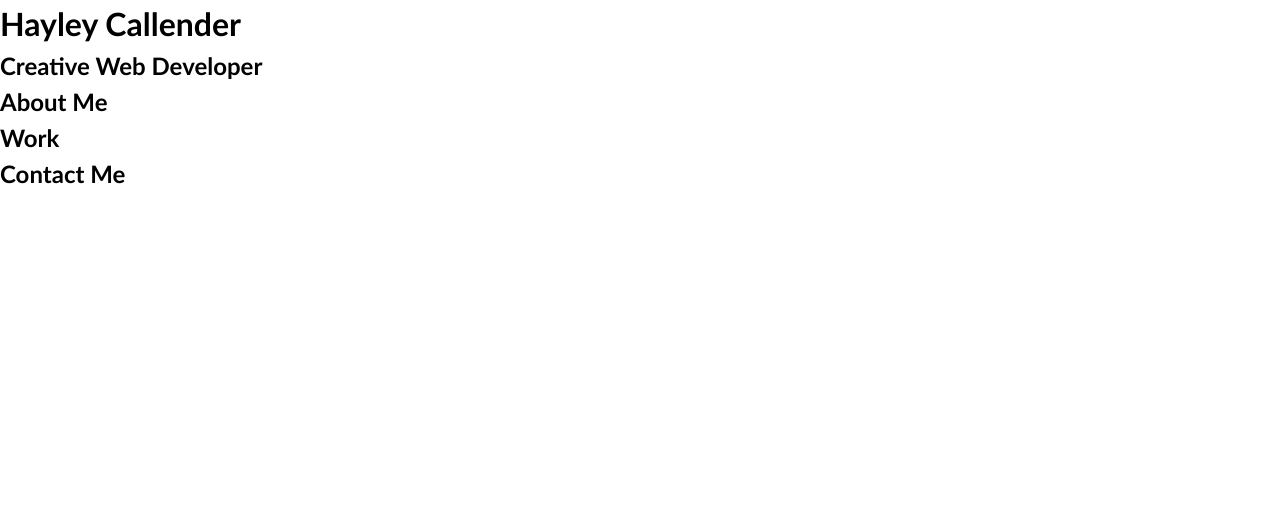
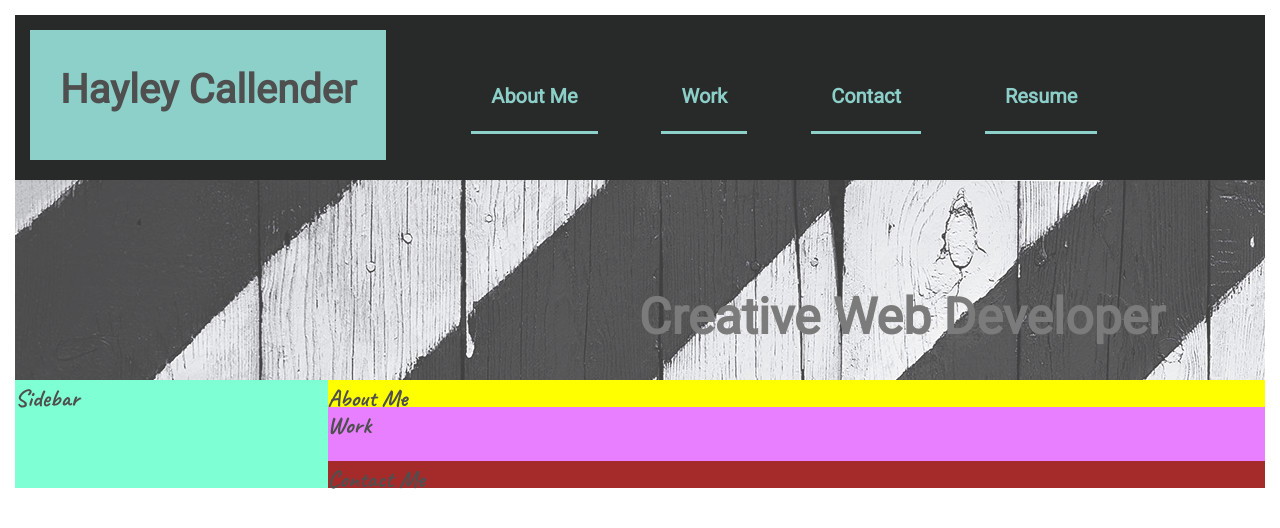
Before and after one commit to Songbird1978/Hayley-Callender-Portfolio, a plain HTML site: page index.html in a window 1280 px wide. Drawn offline with Linux system fonts and the light colour scheme; files that its build step writes are made by us from their sources.

Commit message:
created grid, nav bar and images. Added specific fonts. Colours in grid are placeholder. work in progress.

```diff
--- a/css/style.css
+++ b/css/style.css
@@ -2,11 +2,14 @@
   box-sizing: border-box;
 }
 
+/* Main styles */
+
 body {
-  margin: 0;
+  margin: 15px;
   padding: 0;
-  font-family: 'Trebuchet MS', 'Lucida Sans Unicode', 'Lucida Grande', 'Lucida Sans', Arial, sans-serif;
+  font-family: Caveat;
   line-height: 1.5;
+  color: rgb(79, 79, 79);
 }
 
 h1,
@@ -21,3 +24,126 @@ h6 {
 p {
   margin: 0;
 }
+
+
+/* Navigation styles */
+
+
+
+.nav {
+
+  display: flex;
+  background:rgb(40, 41, 41) ;
+
+}
+
+.logo {
+
+  font-family: Roboto;
+  font-size: 40px;
+  text-shadow: 2px 2px 8px, rgb(206, 177, 208) ;
+  padding:30px;
+  text-align: center;
+  margin-right: 15px;
+  margin-top: 15px;
+  margin-bottom: 15px;
+  margin-left: 15px;
+  height: 130px;
+  background-color: rgba(163, 245, 237, 0.817);
+
+}
+
+.navItem {
+  border-style:solid;
+  border-bottom-color:rgba(163, 245, 237, 0.817);
+  border-left: none;
+  border-right: none;
+  border-top: none;
+  padding: 20px;
+  margin: 30px;
+
+}
+
+
+nav ul li {
+  display: inline-flex;
+  font-family: Roboto;
+  font-size: 20px;
+}
+
+
+/* navigation hover styles*/
+
+nav ul li a {
+  color: rgba(163, 245, 237, 0.817);
+  text-decoration:none;
+  font-weight: bold;
+}
+
+nav ul li a:hover {
+  color:rgb(206, 177, 208);
+  transition: 2s;
+}
+
+
+/* The hero image */
+.hero-banner {
+  display: flexbox;
+  background-image: url("../images/sm-hero-bg.jpg");
+  opacity: 75%;
+  height: 200px;
+
+}
+
+.hero-tag {
+
+  font-family: Roboto;
+  font-size: 50px;
+  text-align: right;
+  padding: 100px;
+  color: rgb(79, 79, 79);
+  text-shadow: 2px 2px 8px, rgb(206, 177, 208) ;
+
+
+}
+
+
+/* Grid Container and content */
+
+.containerGrid {
+  display: grid;
+  background-color: whitesmoke;
+  border-radius: 5px;
+  grid-template-columns: 25% 25% 25% 25%;
+  grid-template-rows: 25% 25% 25% 25%;
+  grid-template-areas:
+
+  "Sidebar about about about"
+  "Sidebar work work work"
+  "Sidebar work work work"
+  "Sidebar contact contact contact"
+
+}
+
+#Sidebar {
+  grid-area: Sidebar;
+  background-color:aquamarine;
+
+}
+
+#about {
+  grid-area: about;
+  background-color:yellow;
+
+}
+
+#work {
+  grid-area: work;
+  background-color:rgb(232, 127, 255);
+
+}
+
+#contact {
+  grid-area: contact;
+  background-color:brown;
+}
--- a/index.html
+++ b/index.html
@@ -5,41 +5,69 @@
   <meta charset="UTF-8">
   <meta name="viewport" content="width=device-width, initial-scale=1.0">
   <meta http-equiv="X-UA-Compatible" content="ie=edge">
-  <title>Hayley Callender // Web Developer</title>
-  <link rel="stylesheet" href="./assets/css/style.css" />
+  <title>Hayley Callender Web Developer</title>
+  <link rel="stylesheet" type="text/css" href="./css/style.css" />
+  <link rel="preconnect" href="https://fonts.googleapis.com">
+  <link rel="preconnect" href="https://fonts.gstatic.com" crossorigin>
+  <link href="https://fonts.googleapis.com/css2?family=Amatic+SC&family=Caveat:wght@400;700&family=Roboto:wght@100;400&display=swap" rel="stylesheet">
 </head>
+
+
 
 <body>
   <!-- main logo / nav -->
-  <header class="logo">
-    <h1>Hayley Callender</h1>
-    <nav>
-    </nav>
-  </header>
+  <nav class="nav">
+
+      <h1 class="logo">Hayley Callender</h1>
+      <ul>
+        <li class="navItem"><a href="#">About Me</a></li>
+        <li class="navItem"><a href="#">Work</a></li>
+        <li class="navItem"><a href="#">Contact</a></li>
+        <li class="navItem"><a href="#">Resume</a></li>
+      </ul>
+  </nav>
 
   <!-- hero banner -->
+
   <section class="hero-banner">
-    <div>
-      <h2>Creative Web Developer</h2>
+      <div>
+      <hero class= "hero-bg">
+        <h1 class="hero-tag">Creative Web Developer</h2>
+      </hero>
+
     </div>
   </section>
 
-  <main class="page-wrapper">
+<!--grid container-->
+
+  <container class="containerGrid">
+
+
+
+      <!-- Sidebar -->
+    <section class="Sidebar" id="Sidebar">
+      <h2>Sidebar</h2>
+    </section>
+
     <!-- about me -->
-    <section class="page-section" id="about">
+    <section class="about" id="about">
       <h2>About Me</h2>
     </section>
 
     <!-- portfolio container -->
-    <section class="page-section" id="work">
+    <section class="work" id="work">
       <h2>Work</h2>
     </section>
 
     <!-- contact -->
-    <section class="page-section contact" id="contact">
+    <section class="contact" id="contact">
       <h2>Contact Me</h2>
     </section>
-  </main>
+
+
+  </container>
+
+
 </body>
 
 </html>
```
Also changed, not shown: images/sm-hero-bg.jpg (added), 2 other files.
